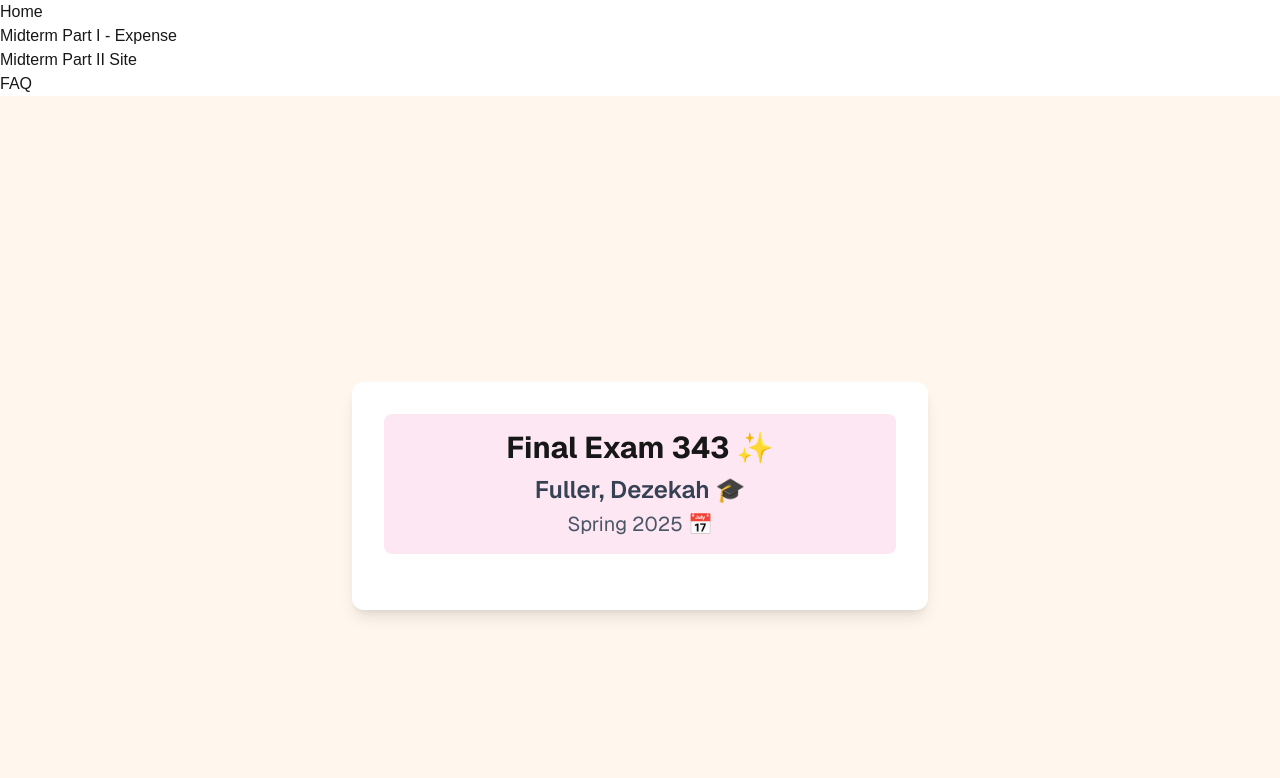
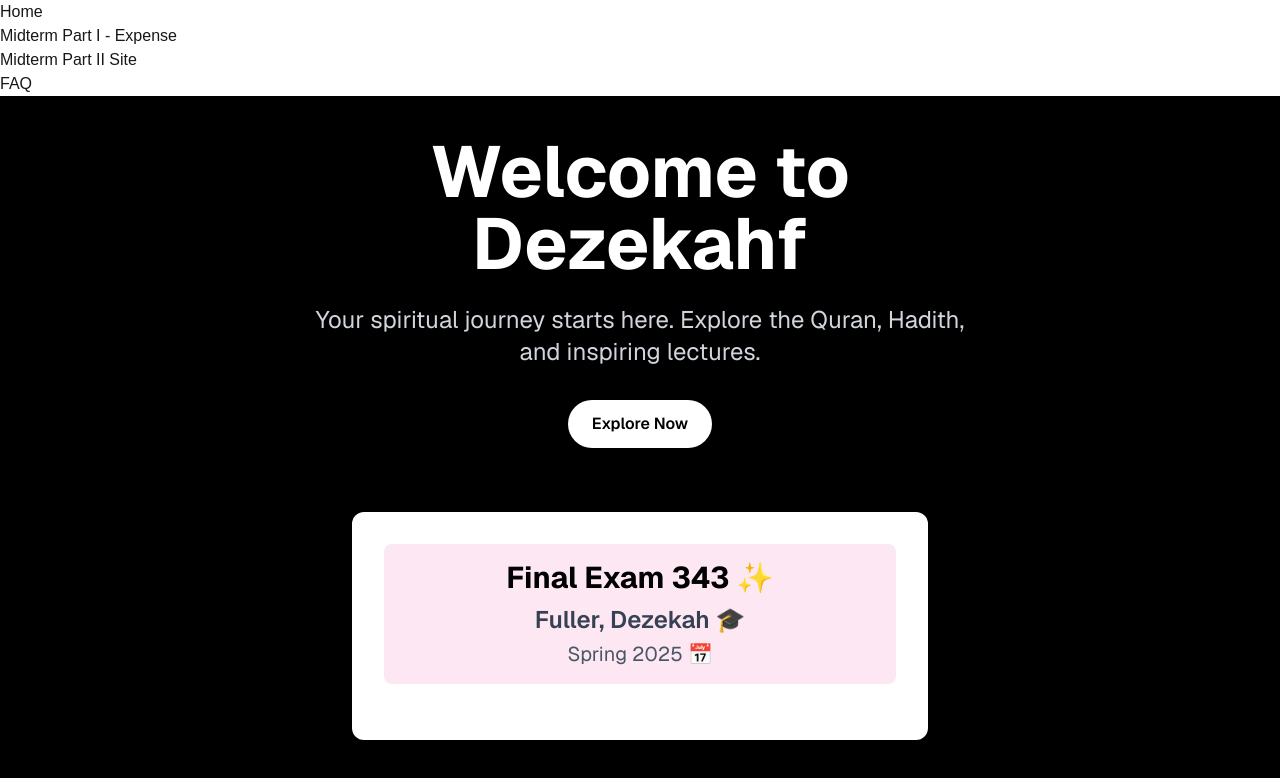
Before and after one commit to Dezekah/final343, a Next.js app: page / in a window 1280 px wide. Shown: the top 778 px of the page. Built offline with nearby package versions, Linux system fonts and the light colour scheme.

Commit message:
new changes

```diff
--- a/src/app/page.jsx
+++ b/src/app/page.jsx
@@ -1,8 +1,24 @@
 export default function Home() {
   return (
-    <div className="min-h-screen flex items-center justify-center bg-orange-50 font-sans">
-      <main className="bg-white rounded-xl shadow-lg p-8 max-w-xl w-full">
-        {/* Header with baby pink background */}
+    <div className="min-h-screen bg-black text-white font-sans px-6 py-10 space-y-16">
+      {/* Hero Section */}
+      <section className="text-center max-w-2xl mx-auto">
+        <h1 className="text-5xl md:text-7xl font-bold mb-6">
+          Welcome to Dezekahf
+        </h1>
+        <p className="text-lg md:text-2xl mb-8 text-gray-300">
+          Your spiritual journey starts here. Explore the Quran, Hadith, and inspiring lectures.
+        </p>
+        <a
+          href="#explore"
+          className="inline-block bg-white text-black px-6 py-3 rounded-full font-semibold hover:bg-gray-300 transition"
+        >
+          Explore Now
+        </a>
+      </section>
+
+      {/* Your Original Final Exam Card */}
+      <main className="bg-white rounded-xl shadow-lg p-8 max-w-xl mx-auto text-black">
         <div className="bg-pink-100 rounded-lg px-6 py-4 mb-6">
           <h1 className="text-3xl font-bold mb-2 text-center">
             Final Exam 343 <span role="img" aria-label="sparkles">✨</span>
```
